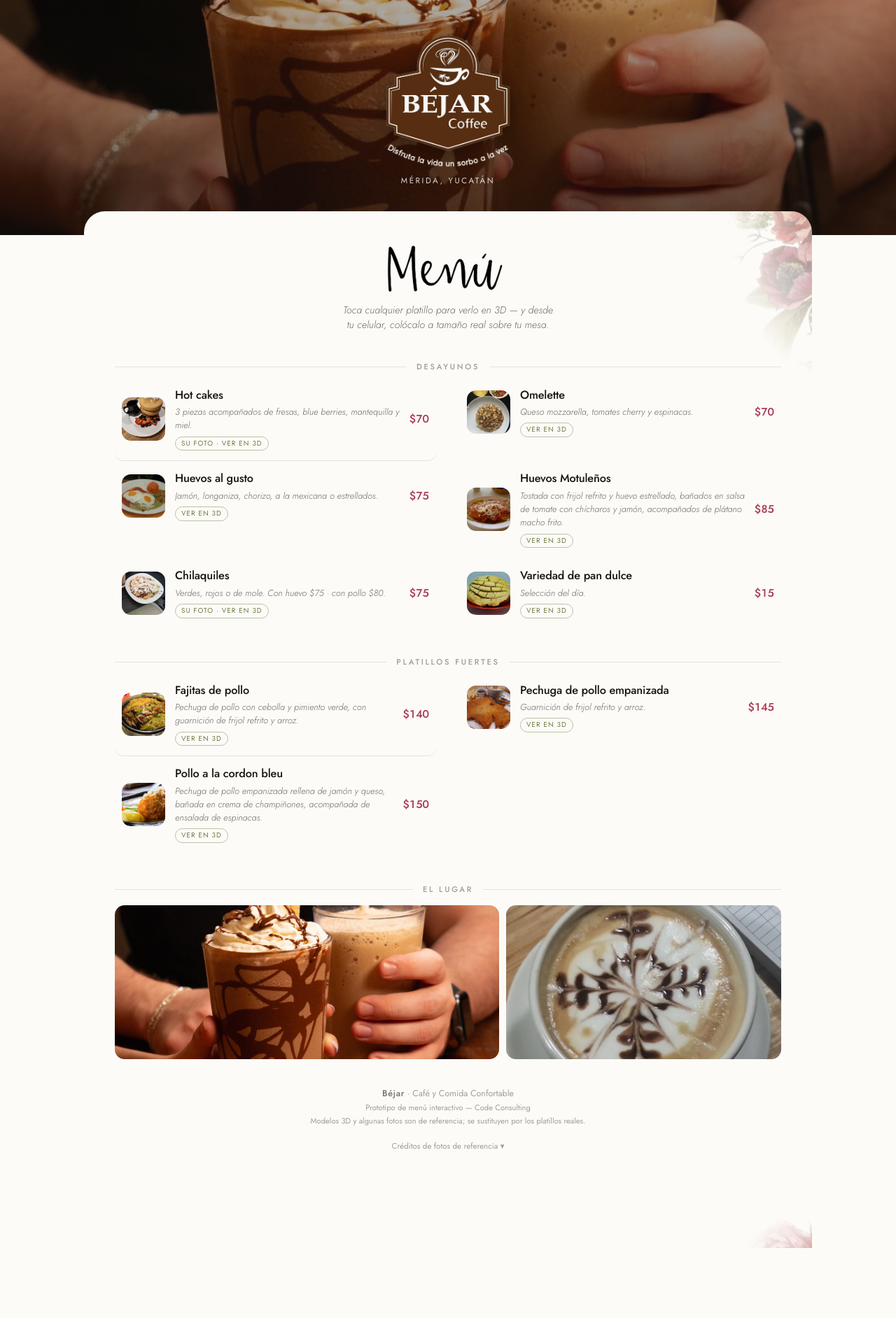
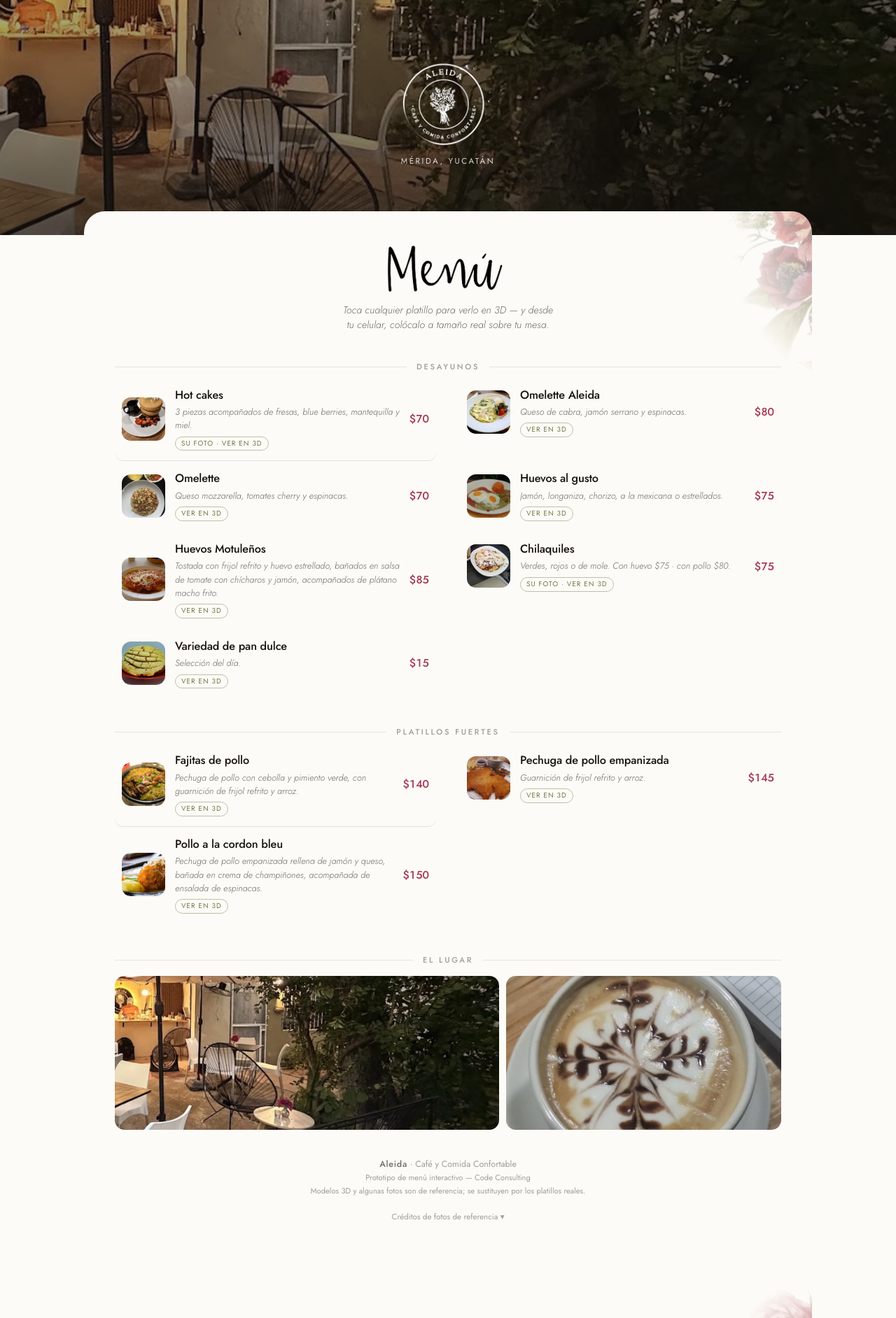
Before and after one commit to mateomartin21/menu-3d, a plain HTML site: page app/index.html in a window 1280 px wide. Shown: the whole page at 70% size. Before the commit the page ends 1784 px from the top, so only its background shows below. Drawn offline with nearby package versions, Linux system fonts and the light colour scheme.

Commit message:
revert: volver la marca del menú a Aleida
Deshace ba17559 (feat: cambiar la marca del menú a Béjar Coffee).

```diff
--- a/app/app.js
+++ b/app/app.js
@@ -6,6 +6,12 @@ const DISHES = [
     desc: "3 piezas acompañados de fresas, blue berries, mantequilla y miel.",
     model: "models/burger.glb",
     thumb: "img/dish-hotcakes.webp", realPhoto: true,
+  },
+  {
+    id: "omelette-aleida", course: 1, name: "Omelette Aleida", price: 80,
+    desc: "Queso de cabra, jamón serrano y espinacas.",
+    model: "models/taco.glb",
+    thumb: "img/dish-omelette-aleida.webp", stockPhoto: true,
   },
   {
     id: "omelette", course: 1, name: "Omelette", price: 70,
--- a/app/index.html
+++ b/app/index.html
@@ -3,14 +3,14 @@
 <head>
 <meta charset="utf-8">
 <meta name="viewport" content="width=device-width, initial-scale=1, viewport-fit=cover">
-<title>Menú · Béjar Café y Comida Confortable</title>
-<meta name="description" content="Menú interactivo de Béjar Café y Comida Confortable. Mira cada platillo en 3D y colócalo a tamaño real sobre tu mesa desde el celular.">
+<title>Menú · Aleida Café y Comida Confortable</title>
+<meta name="description" content="Menú interactivo de Aleida Café y Comida Confortable. Mira cada platillo en 3D y colócalo a tamaño real sobre tu mesa desde el celular.">
 <meta name="theme-color" content="#FDFBF7" media="(prefers-color-scheme: light)">
 <meta name="theme-color" content="#14120F" media="(prefers-color-scheme: dark)">
 <link rel="icon" href="img/favicon.png" sizes="64x64">
 <link rel="apple-touch-icon" href="img/apple-touch-icon.png">
 <meta property="og:type" content="website">
-<meta property="og:title" content="Menú · Béjar Café y Comida Confortable">
+<meta property="og:title" content="Menú · Aleida Café y Comida Confortable">
 <meta property="og:description" content="Mira cada platillo en 3D y colócalo a tamaño real sobre tu mesa, sin instalar nada.">
 <meta property="og:image" content="img/og.jpg">
 <meta name="twitter:card" content="summary_large_image">
@@ -25,10 +25,10 @@
 <a class="skip-link" href="#menu">Saltar al menú</a>
 
 <header class="hero">
-  <img class="hero__bg" src="img/hero.jpg" alt="" width="1280" height="795" fetchpriority="high">
+  <img class="hero__bg" src="img/hero.webp" alt="" width="1280" height="795" fetchpriority="high">
   <div class="hero__veil"></div>
   <div class="hero__content">
-    <img class="hero__logo" src="img/logo.png" alt="Béjar · Café y Comida Confortable" width="400" height="425">
+    <img class="hero__logo" src="img/logo.webp" alt="Aleida · Café y Comida Confortable" width="560" height="560">
     <p class="hero__eyebrow">Mérida, Yucatán</p>
   </div>
 </header>
@@ -55,19 +55,20 @@
     <section class="gallery" aria-label="El lugar">
       <h2 class="course__title">El lugar</h2>
       <div class="gallery__grid">
-        <img src="img/hero.jpg" alt="Terraza de Béjar al atardecer" width="1280" height="795" loading="lazy" decoding="async">
-        <img src="img/dish-cafe.webp" alt="Capuchino con arte latte servido en Béjar" width="820" height="820" loading="lazy" decoding="async">
+        <img src="img/hero.webp" alt="Terraza de Aleida al atardecer" width="1280" height="795" loading="lazy" decoding="async">
+        <img src="img/dish-cafe.webp" alt="Capuchino con arte latte servido en Aleida" width="820" height="820" loading="lazy" decoding="async">
       </div>
     </section>
 
     <footer class="paper-foot">
-      <p><strong>Béjar</strong> · Café y Comida Confortable</p>
+      <p><strong>Aleida</strong> · Café y Comida Confortable</p>
       <p class="paper-foot__note">Prototipo de menú interactivo — Code Consulting</p>
       <p class="paper-foot__note">Modelos 3D y algunas fotos son de referencia; se sustituyen por los platillos reales.</p>
       <details class="credits">
         <summary>Créditos de fotos de referencia</summary>
-        <p>Las fotos de hot cakes, chilaquiles, el capuchino y la terraza son de Béjar. Las demás son fotos de referencia de Wikimedia Commons, no son sus platillos:</p>
+        <p>Las fotos de hot cakes, chilaquiles, el capuchino y la terraza son de Aleida. Las demás son fotos de referencia de Wikimedia Commons, no son sus platillos:</p>
         <ul>
+        <li>Omelette Aleida — Ewan Munro from London, UK, <a href="https://commons.wikimedia.org/wiki/File:Artillery_Arms,_St_Lukes,_London_(3599600661).jpg" target="_blank" rel="noopener">CC BY-SA 2.0</a></li>
         <li>Omelette — HaJunkiyada, <a href="https://commons.wikimedia.org/wiki/File:Liat_Portal_for_Foodie_Disorder_-_Herb_Omelette_with_Israeli_Salad_and_Orange_Juice.jpg" target="_blank" rel="noopener">CC BY-SA 4.0</a></li>
         <li>Huevos al gusto — Fer.goiba, <a href="https://commons.wikimedia.org/wiki/File:Feria_Gastronomica_de_la_Enchilada_49.jpg" target="_blank" rel="noopener">CC BY-SA 4.0</a></li>
         <li>Huevos Motuleños — Hippietrail at English Wikipedia, <a href="https://commons.wikimedia.org/wiki/File:Huevos_rancheros_con_salsa.jpg" target="_blank" rel="noopener">CC BY 3.0</a></li>
--- a/app/styles.css
+++ b/app/styles.css
@@ -114,10 +114,9 @@ button { font: inherit; color: inherit; cursor: pointer; }
 }
 
 .hero__logo {
-  width: clamp(140px, 34vw, 180px);
+  width: clamp(104px, 22vw, 136px);
   height: auto;
-  /* The Béjar badge is brown on a dark photo; a soft shadow keeps its edge readable. */
-  filter: drop-shadow(0 6px 18px rgba(0, 0, 0, 0.45));
+  filter: invert(1);
   animation: rise-in 700ms var(--ease-out) both;
 }
 
```
Also changed, not shown: app/img/hero.jpg (deleted), app/img/hero.webp (added), app/img/logo.png (deleted), app/img/logo.webp (added).
